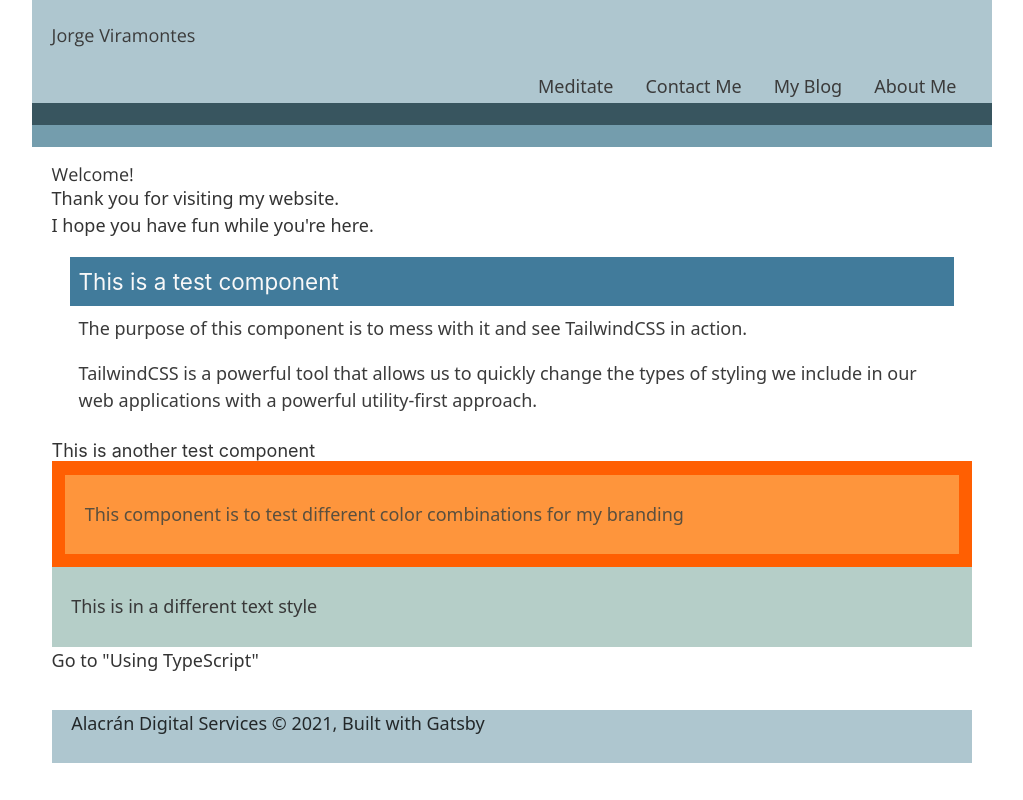
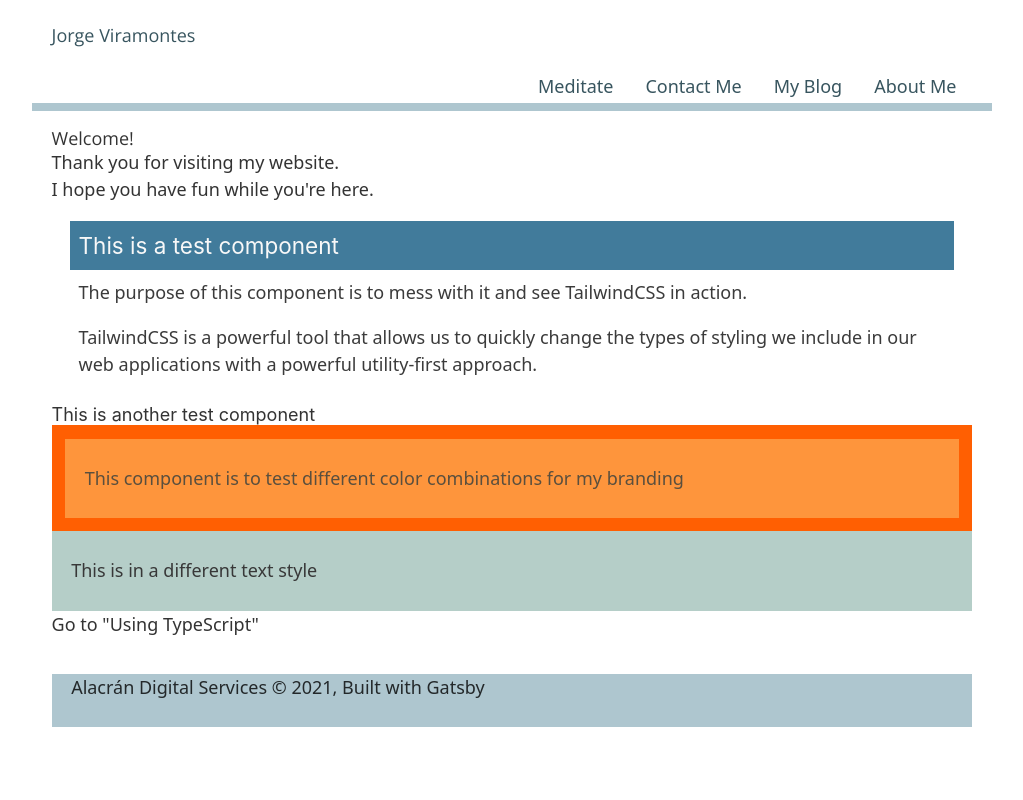
Before and after one commit to marcelo313/basic-blog, a Gatsby site: page / in a window 1280 px wide. Shown: the whole page, without its empty margins (128-1151 px from the left). Built offline with nearby package versions, Linux system fonts and the light colour scheme; Gatsby itself is replaced by a stand-in of ours.

Commit message:
Changed design to be more minimalistic

```diff
--- a/src/components/header.js
+++ b/src/components/header.js
@@ -30,16 +30,17 @@ const Header = ({ siteTitle }) => (
       style={{
         margin: `0 auto`,
         maxWidth: 960,
-        backgroundColor: `#aec6cf`,
-        color: `#3B3B3B`,
+        color: `#38555F`,
         padding: `1.45rem 1.0875rem`,
       }}
     >
-      <h1 style={{ margin: 0 }}>
+      <h1 style={{
+        margin: 0,
+         }}>
         <Link
           to="/"
           style={{
-            color: `#3B3B3B`,
+            color: `#38555F`,
             textDecoration: `none`,
           }}
         >
@@ -87,16 +88,10 @@ const Header = ({ siteTitle }) => (
       </ul>
     </div>
     <div style={{
-      backgroundColor: `#38555F`,
+      backgroundColor: `#aec6cf`,
       margin: `0 auto`,
       maxWidth: 960,
-      height: `22px`
-    }}></div>
-    <div style={{
-      backgroundColor: `#749DAD`,
-      margin: `0 auto`,
-      maxWidth: 960,
-      height: `22px`
+      height: `8px`
     }}></div>
 
   </header>
```
